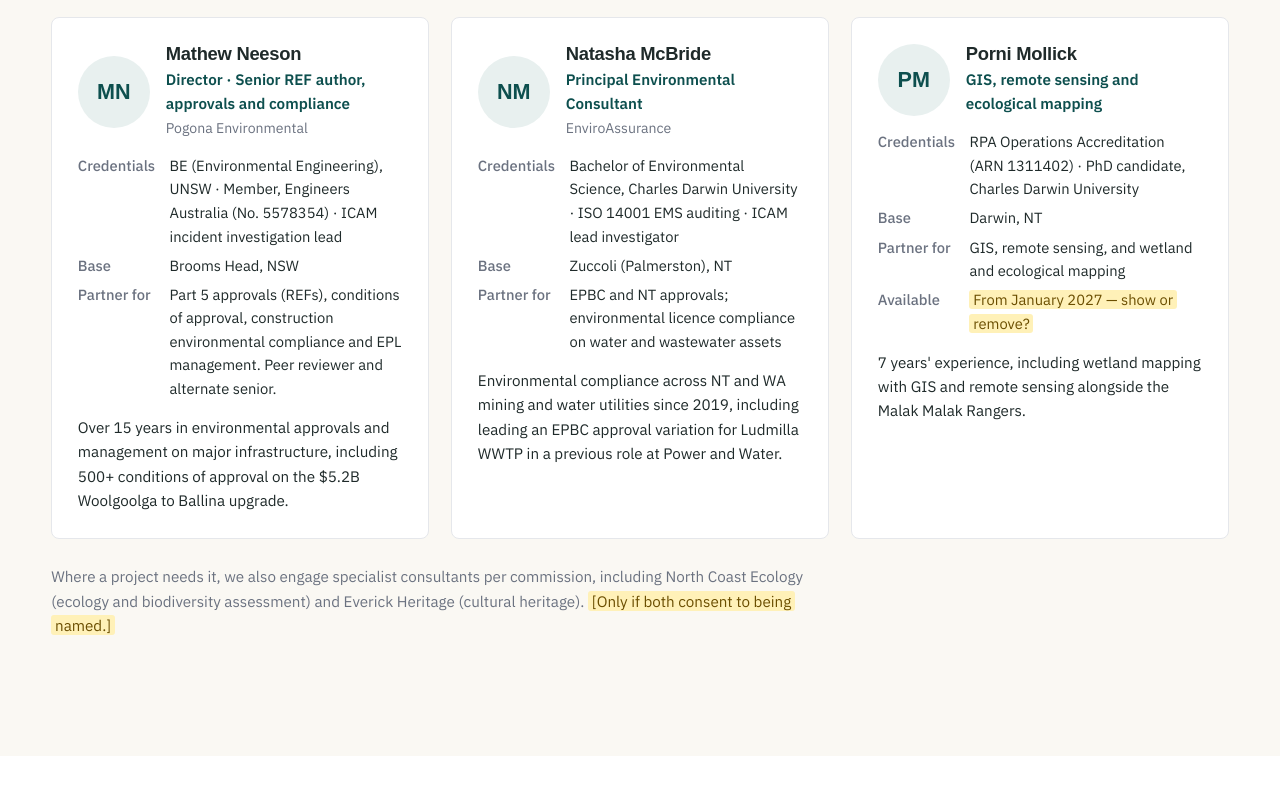
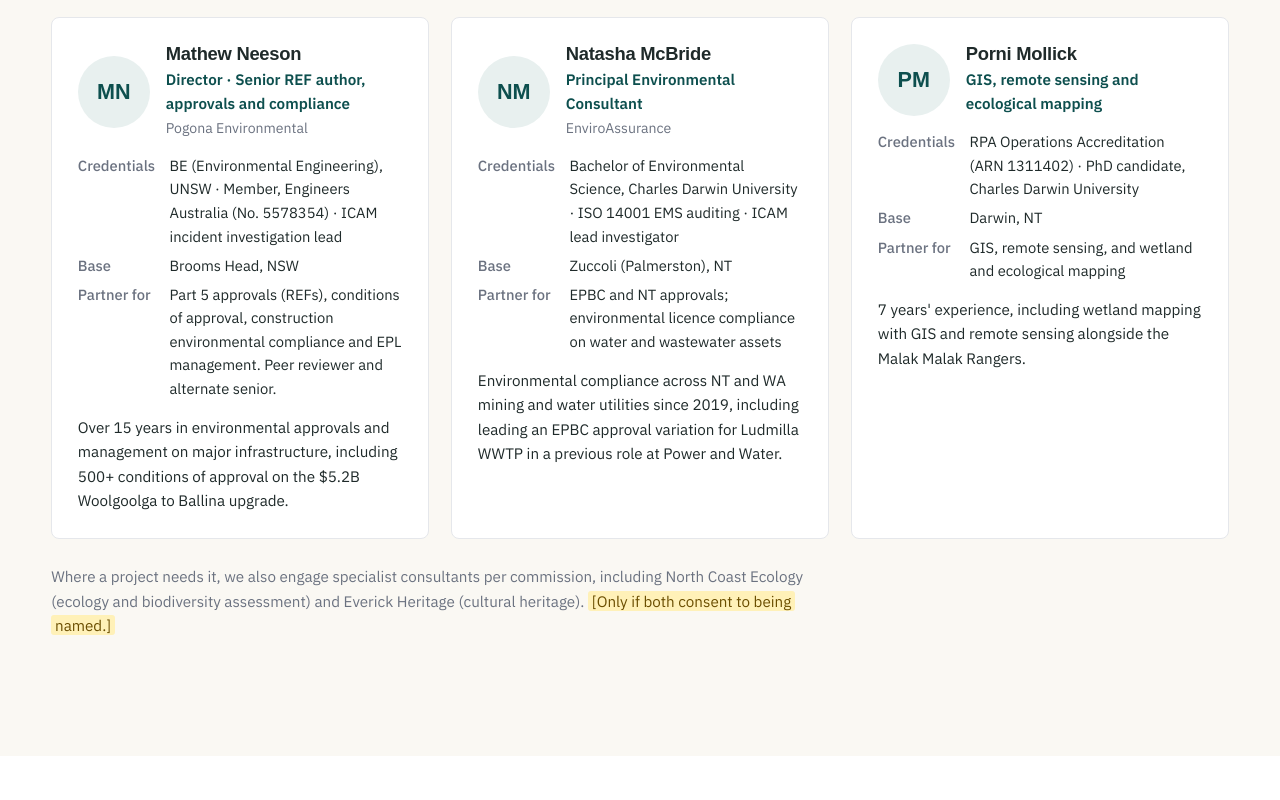
Before and after one commit to FastFirms/eko-engineering-website, a plain HTML site: page team.html in a window 1280 px wide. Shown: the part 2080-2880 px from the top of the page. Drawn offline with Linux system fonts and the light colour scheme; a web font is replaced by a local one.

Commit message:
Team page mock-up: remove Porni's availability line
Co-Authored-By: Claude Opus 5.5 <noreply@anthropic.com>
Claude-Session: https://claude.ai/code/session_0154j7mRqm7w6YMhJhs3x3p9

```diff
--- a/team.html
+++ b/team.html
@@ -287,7 +287,7 @@
             <p class="role">GIS, remote sensing and ecological mapping</p>
           </div>
         </div>
-        <dl><dt>Credentials</dt><dd>RPA Operations Accreditation (ARN 1311402) · PhD candidate, Charles Darwin University</dd><dt>Base</dt><dd>Darwin, NT</dd><dt>Partner for</dt><dd>GIS, remote sensing, and wetland and ecological mapping</dd><dt>Available</dt><dd><span class="tbc">From January 2027 — show or remove?</span></dd></dl>
+        <dl><dt>Credentials</dt><dd>RPA Operations Accreditation (ARN 1311402) · PhD candidate, Charles Darwin University</dd><dt>Base</dt><dd>Darwin, NT</dd><dt>Partner for</dt><dd>GIS, remote sensing, and wetland and ecological mapping</dd></dl>
         <p class="blurb">7 years' experience, including wetland mapping with GIS and remote sensing alongside the Malak Malak Rangers.</p>
       </article>
     </div>
```
